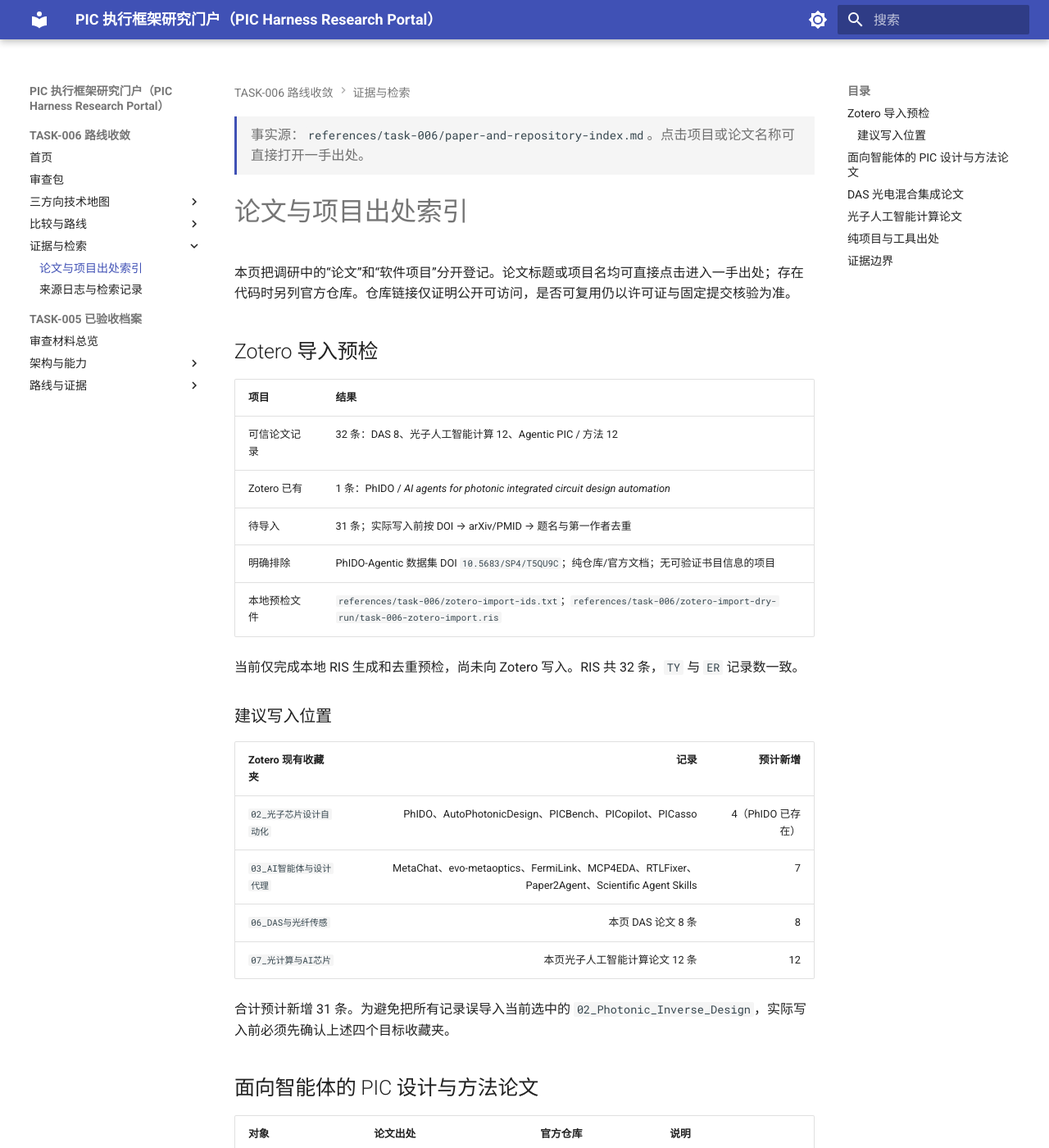
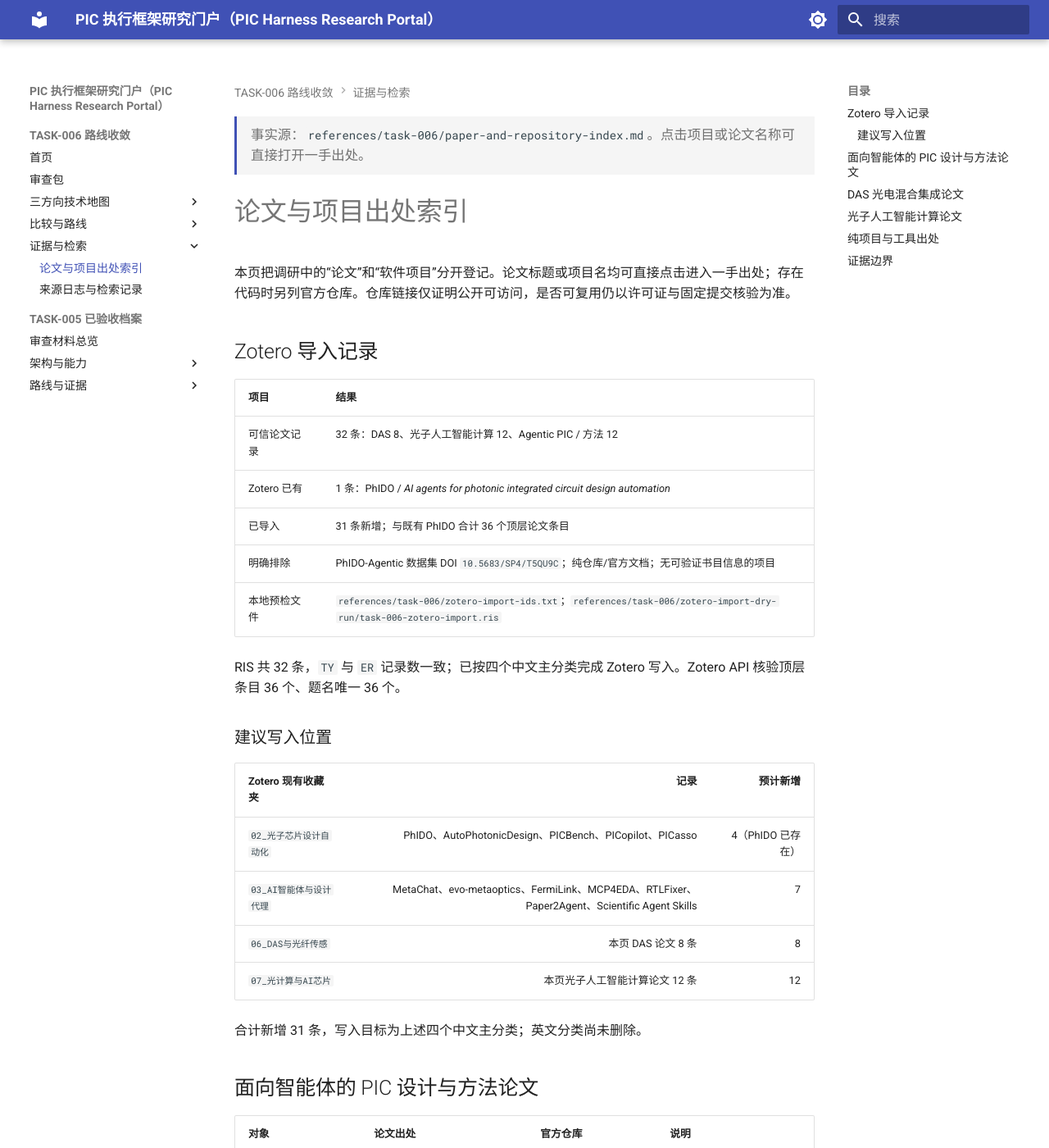
Before and after one commit to LlewynDavis/PIC_Harness_Research, an MkDocs documentation site: the page built from portal/docs/task-006-source-index.md, in a window 1280 px wide and 1400 px high. Shown: the whole window at 82% size. Built offline with MkDocs 1.6.1 and Material for MkDocs 9.7.7, drawn with Linux system fonts in a browser that asks for light colours.

Commit message:
docs: record Zotero import completion

```diff
--- a/references/task-006/paper-and-repository-index.md
+++ b/references/task-006/paper-and-repository-index.md
@@ -2,17 +2,17 @@
 
 本页把调研中的“论文”和“软件项目”分开登记。论文标题或项目名均可直接点击进入一手出处；存在代码时另列官方仓库。仓库链接仅证明公开可访问，是否可复用仍以许可证与固定提交核验为准。
 
-## Zotero 导入预检
+## Zotero 导入记录
 
 | 项目 | 结果 |
 |---|---|
 | 可信论文记录 | 32 条：DAS 8、光子人工智能计算 12、Agentic PIC / 方法 12 |
 | Zotero 已有 | 1 条：PhIDO / *AI agents for photonic integrated circuit design automation* |
-| 待导入 | 31 条；实际写入前按 DOI → arXiv/PMID → 题名与第一作者去重 |
+| 已导入 | 31 条新增；与既有 PhIDO 合计 36 个顶层论文条目 |
 | 明确排除 | PhIDO-Agentic 数据集 DOI `10.5683/SP4/T5QU9C`；纯仓库/官方文档；无可验证书目信息的项目 |
 | 本地预检文件 | `references/task-006/zotero-import-ids.txt`；`references/task-006/zotero-import-dry-run/task-006-zotero-import.ris` |
 
-当前仅完成本地 RIS 生成和去重预检，尚未向 Zotero 写入。RIS 共 32 条，`TY` 与 `ER` 记录数一致。
+RIS 共 32 条，`TY` 与 `ER` 记录数一致；已按四个中文主分类完成 Zotero 写入。Zotero API 核验顶层条目 36 个、题名唯一 36 个。
 
 ### 建议写入位置
 
@@ -23,7 +23,7 @@
 | `06_DAS与光纤传感` | 本页 DAS 论文 8 条 | 8 |
 | `07_光计算与AI芯片` | 本页光子人工智能计算论文 12 条 | 12 |
 
-合计预计新增 31 条。为避免把所有记录误导入当前选中的 `02_Photonic_Inverse_Design`，实际写入前必须先确认上述四个目标收藏夹。
+合计新增 31 条，写入目标为上述四个中文主分类；英文分类尚未删除。
 
 ## 面向智能体的 PIC 设计与方法论文
 
```
Also changed, not shown: docs/CURRENT_STATE.md (+2 -2 lines), docs/TASK.md (+1 -1 lines), 4 other files.
